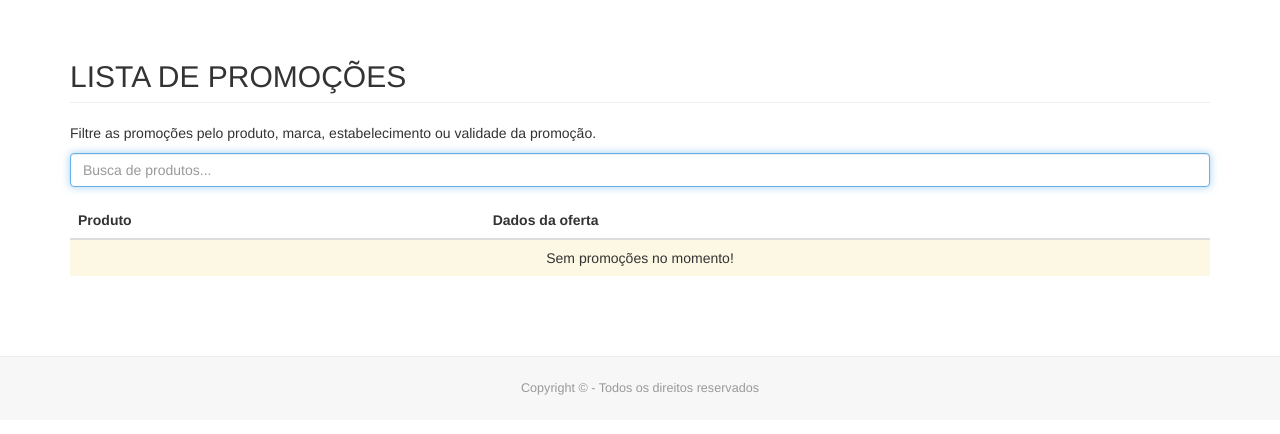
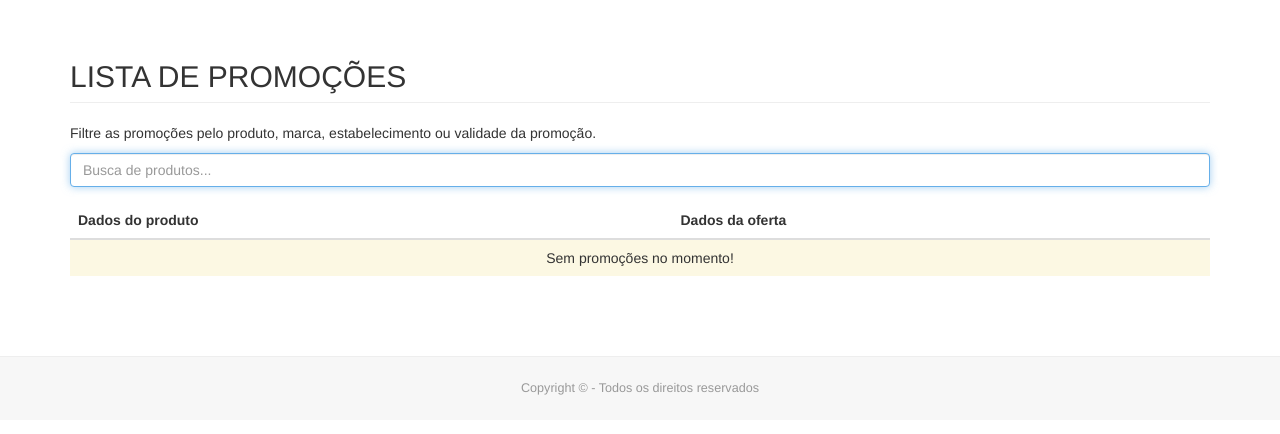
Before and after one commit to kaiserthiago/market, a Django app: page /promocao in a window 1280 px wide. Shown: the part 52-486 px from the top of the page. Run offline with Django 3.2, Linux system fonts and the light colour scheme; data that the repository does not hold is empty; some libraries are stand-ins or nearby versions.

Commit message:
new promotion

```diff
--- a/supermarket/templates/supermarket/promocoes.html
+++ b/supermarket/templates/supermarket/promocoes.html
@@ -87,7 +87,7 @@
         <div class="container">
             <table class="table table-striped">
                 <thead>
-                <th colspan="2">Produto</th>
+                <th colspan="2">Dados do produto</th>
                 {#                <th>Estabelecimento</th>#}
                 <th>Dados da oferta</th>
                 {#                <th>Válido até</th>#}
```
